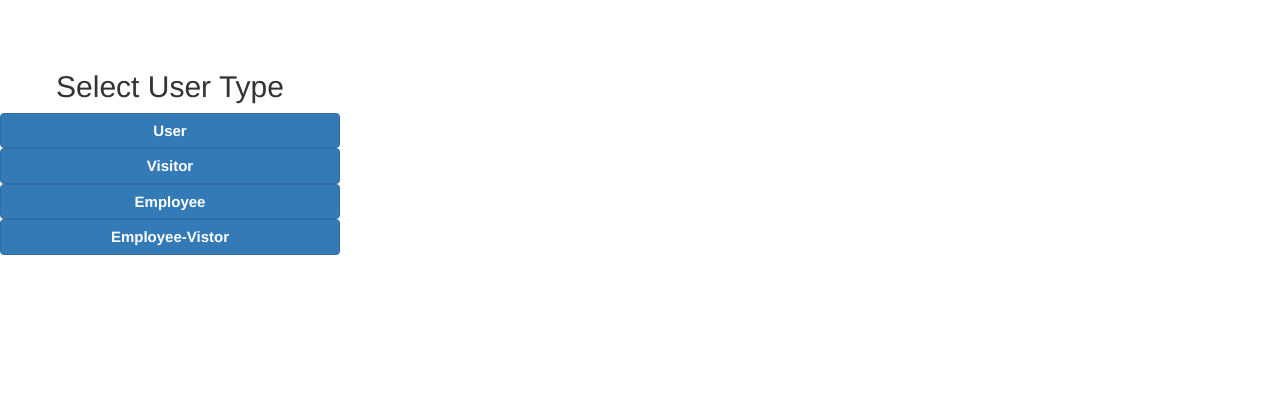
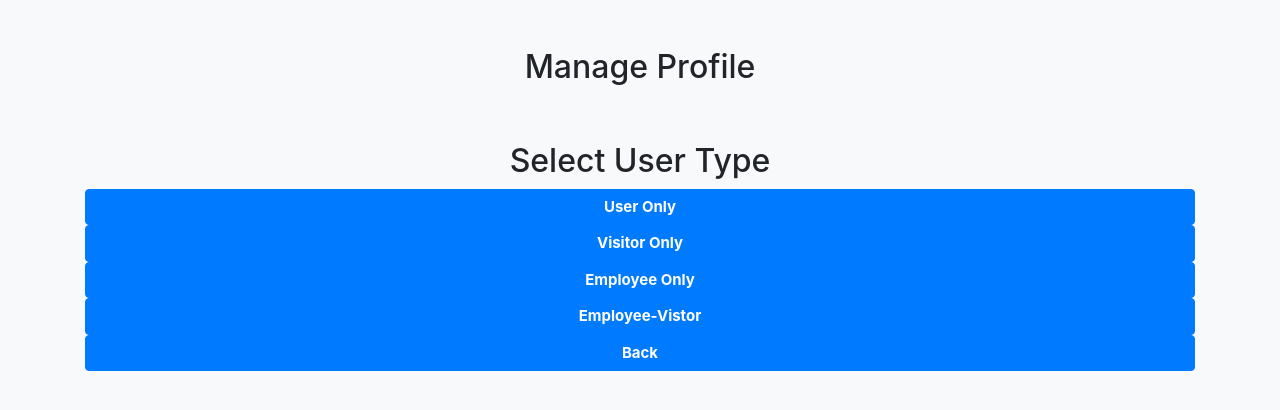
Before and after one commit to kunal1025/Atlanta-Beltline, a Flask app: page /auth/register in a window 1280 px wide. Shown: the top 410 px of the page. Run offline with Flask 2, Linux system fonts and the light colour scheme; some libraries are stand-ins or nearby versions.

Commit message:
Update register.html

```diff
--- a/templates/auth/register.html
+++ b/templates/auth/register.html
@@ -1,13 +1,16 @@
-<!DOCTYPE html>
+<!doctype html>
 <html lang="en">
   <head>
+    <!-- Required meta tags -->
     <meta charset="utf-8">
-<meta http-equiv="X-UA-Compatible" content="IE=edge">
-<meta name="viewport" content="width=device-width, initial-scale=1">
-<title>Register</title>
-<link rel="stylesheet" href="https://maxcdn.bootstrapcdn.com/bootstrap/3.3.7/css/bootstrap.min.css">
-<script src="https://ajax.googleapis.com/ajax/libs/jquery/1.12.4/jquery.min.js"></script>
-<script src="https://maxcdn.bootstrapcdn.com/bootstrap/3.3.7/js/bootstrap.min.js"></script>
+    <meta name="viewport" content="width=device-width, initial-scale=1, shrink-to-fit=no">
+
+    <!-- Bootstrap CSS -->
+    <link rel="stylesheet" href="https://maxcdn.bootstrapcdn.com/bootstrap/4.0.0/css/bootstrap.min.css" integrity="sha384-Gn5384xqQ1aoWXA+058RXPxPg6fy4IWvTNh0E263XmFcJlSAwiGgFAW/dAiS6JXm" crossorigin="anonymous">
+
+    <!-- Font Awesome -->
+    <link rel="stylesheet" href="https://use.fontawesome.com/releases/v5.8.1/css/all.css" integrity="sha384-50oBUHEmvpQ+1lW4y57PTFmhCaXp0ML5d60M1M7uH2+nqUivzIebhndOJK28anvf" crossorigin="anonymous">
+
     <style type="text/css">
     .btn-group {
         width: 340px;
@@ -19,18 +22,48 @@
     }
     </style>
 
-<div class="btn-group">
+    <title>Manage Profile</title>
+</head>
+
+<body class="bg-light">
+    <div class="container">
+        <div class="py-5 text-center">
+            <h2>Manage Profile</h2>
+        </div>
+
+        <center>
             <h2 class="text-center">Select User Type</h2>
+        </center>
+
+        <center>
             <a href="">
-            <button type="submit" class="btn btn-primary btn-block">User</button>
+                <button type="submit" class="btn btn-primary btn-block">User Only</button>
             </a>
+        </center>
+
+        <center>
             <a href="">
-            <button type="submit" class="btn btn-primary btn-block">Visitor</button>
+                <button type="submit" class="btn btn-primary btn-block">Visitor Only</button>
             </a>
+        </center>
+
+        <center>
             <a href="">
-            <button type="submit" class="btn btn-primary btn-block">Employee</button>
+                <button type="submit" class="btn btn-primary btn-block">Employee Only</button>
             </a>
+        </center>
+
+        <center>
             <a href="">
                 <button type="submit" class="btn btn-primary btn-block">Employee-Vistor</button>
             </a>
+        </center>
+
+        <center>
+            <a href="">
+                <button type="submit" class="btn btn-primary btn-block">Back</button>
+            </a>
+        </center>
+
     </div>
+</body>
```
Lines whose indentation alone changed are shown as unchanged.
